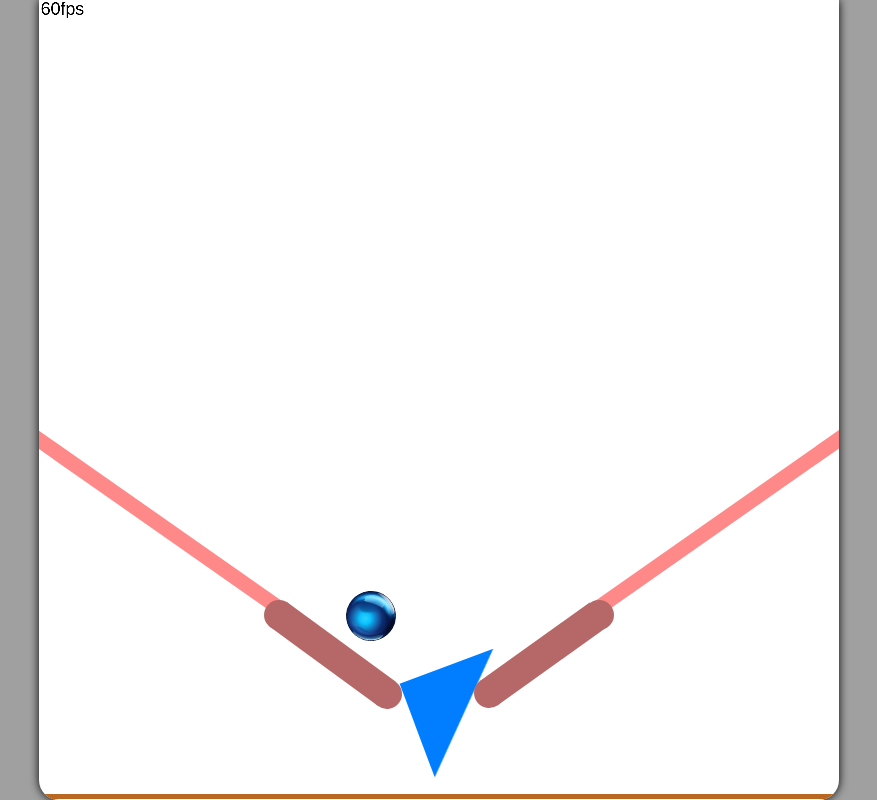
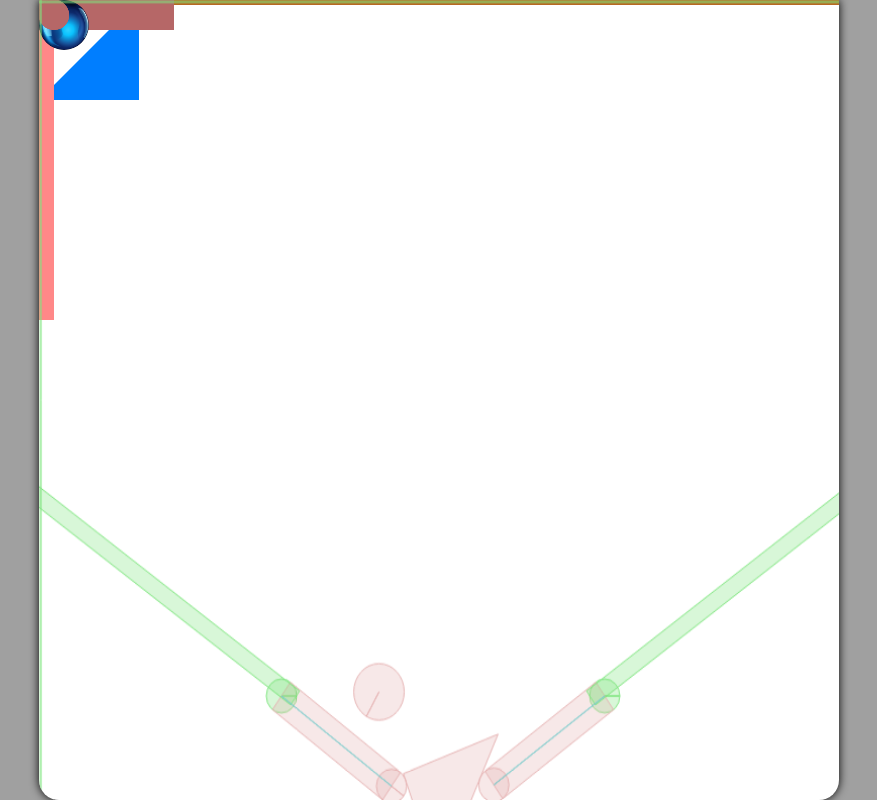
Before and after one commit to craigster1991/Pinball, a plain HTML site: page index.html in a window 1280 px wide. Shown: the whole page, without its empty margins (201-1078 px from the left). Drawn offline with Linux system fonts and the light colour scheme.

Commit message:
debug on, css off

```diff
--- a/css/style.css
+++ b/css/style.css
@@ -33,8 +33,8 @@ body {
 }
 
 canvas {
-  width: 100px;
-  height:50px;
+  width: 800px;
+  height:800px;
   position: absolute;
   left: 0;
   top:0;
--- a/scripts/main.js
+++ b/scripts/main.js
@@ -4,22 +4,26 @@ $(document).ready(init);
 function init() {
 
   canvas = $("#canvas")[0];
+
   ctx = canvas.getContext("2d");
   setUpWorld();
   createDOMObjects();
   addEvents();
   update();
   interval = setInterval(update,1000/60);
+  resizeHandler();
+	$(window).bind('resize', resizeHandler);
 }
 
 function update() {
   ctx.clearRect(0, 0, canvas.width, canvas.height);
+  world.DrawDebugData();
   world.Step(1 / 30, 60, 60);
-  drawDOMObjects();
+/*   drawDOMObjects(); */
   updateMouseDrag();
   world.ClearForces();
-  fps.update();
-  fps.draw();
+/*   fps.update(); */
+/*   fps.draw(); */
 }
 
 function drawDOMObjects() {
@@ -36,3 +40,8 @@ function drawDOMObjects() {
     }
   }
 }
+
+function resizeHandler() {
+			canvas.attr('width', $(window).width()/1.615);
+			canvas.attr('height', $(window).height()/1.13);
+		}
--- a/scripts/world.js
+++ b/scripts/world.js
@@ -1,7 +1,14 @@
 function setUpWorld() {
 
   world = new b2World(new b2Vec2(0, 10), true);
-
+  var debugDraw = new b2DebugDraw();
+  canvas = $("#canvas");
+  debugDraw.SetSprite(canvas[0].getContext("2d"));
+  debugDraw.SetDrawScale(SCALE);
+  debugDraw.SetFillAlpha(0.3);
+  debugDraw.SetLineThickness(1.0);
+  debugDraw.SetFlags(b2DebugDraw.e_shapeBit | b2DebugDraw.e_jointBit);
+  world.SetDebugDraw(debugDraw);
   var w = $('#container').width();
   var h = $('#container').height();
 
```
